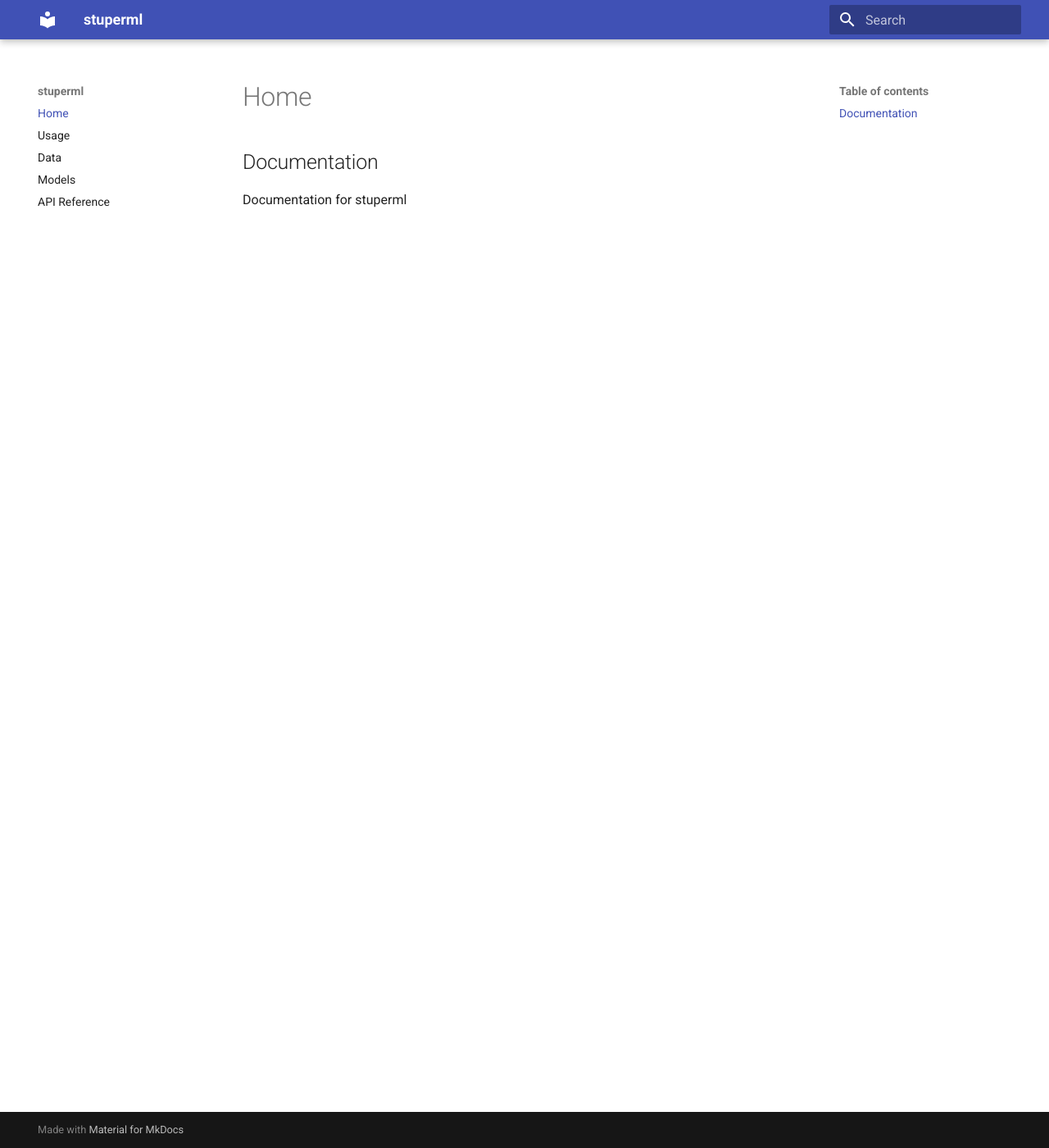
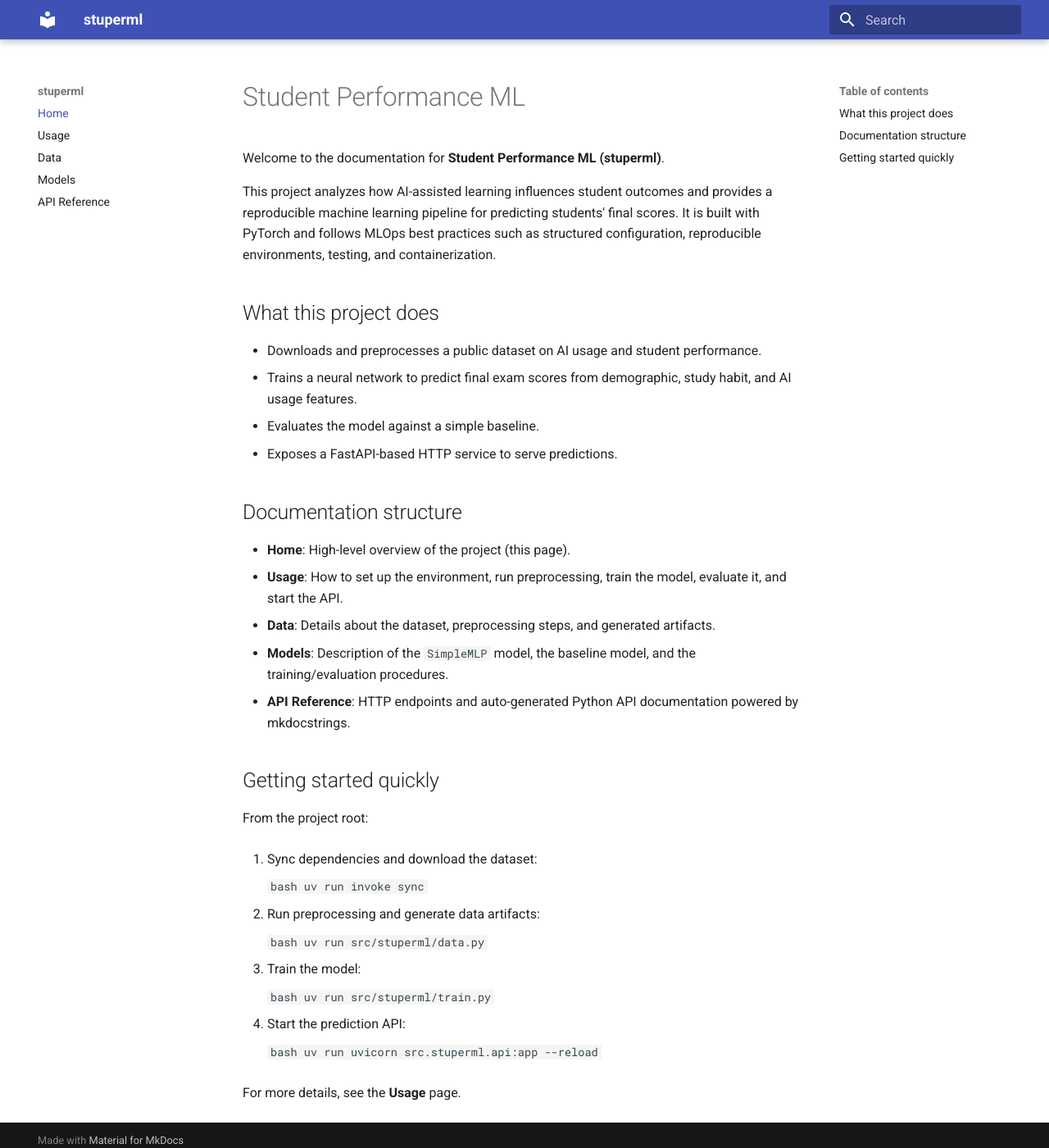
Before and after one commit to MLOpsGroup101/StudentPerformanceML, an MkDocs documentation site: the page built from docs/source/index.md, in a window 1280 px wide and 1400 px high. Shown: the whole window at 82% size. Built offline with MkDocs 1.6.1 and Material for MkDocs 9.7.7, drawn with Linux system fonts in a browser that asks for light colours.

Commit message:
Adds text to github pages

````diff
--- a/docs/source/index.md
+++ b/docs/source/index.md
@@ -1,3 +1,54 @@
-## Documentation
+---
+title: Student Performance Machine Learning
+---
 
-Documentation for stuperml
+# Student Performance ML
+
+Welcome to the documentation for **Student Performance ML (stuperml)**.
+
+This project analyzes how AI-assisted learning influences student outcomes and provides a reproducible machine learning pipeline for predicting students' final scores. It is built with PyTorch and follows MLOps best practices such as structured configuration, reproducible environments, testing, and containerization.
+
+## What this project does
+
+- Downloads and preprocesses a public dataset on AI usage and student performance.
+- Trains a neural network to predict final exam scores from demographic, study habit, and AI usage features.
+- Evaluates the model against a simple baseline.
+- Exposes a FastAPI-based HTTP service to serve predictions.
+
+## Documentation structure
+
+- **Home**: High-level overview of the project (this page).
+- **Usage**: How to set up the environment, run preprocessing, train the model, evaluate it, and start the API.
+- **Data**: Details about the dataset, preprocessing steps, and generated artifacts.
+- **Models**: Description of the `SimpleMLP` model, the baseline model, and the training/evaluation procedures.
+- **API Reference**: HTTP endpoints and auto-generated Python API documentation powered by mkdocstrings.
+
+## Getting started quickly
+
+From the project root:
+
+1. Sync dependencies and download the dataset:
+
+	```bash
+	uv run invoke sync
+	```
+
+2. Run preprocessing and generate data artifacts:
+
+	```bash
+	uv run src/stuperml/data.py
+	```
+
+3. Train the model:
+
+	```bash
+	uv run src/stuperml/train.py
+	```
+
+4. Start the prediction API:
+
+	```bash
+	uv run uvicorn src.stuperml.api:app --reload
+	```
+
+For more details, see the **Usage** page.
````
Also changed, not shown: docs/source/api.md (added, +65 -0 lines), docs/source/data.md (added, +105 -0 lines), docs/source/models.md (added, +87 -0 lines), docs/source/usage.md (added, +175 -0 lines).
